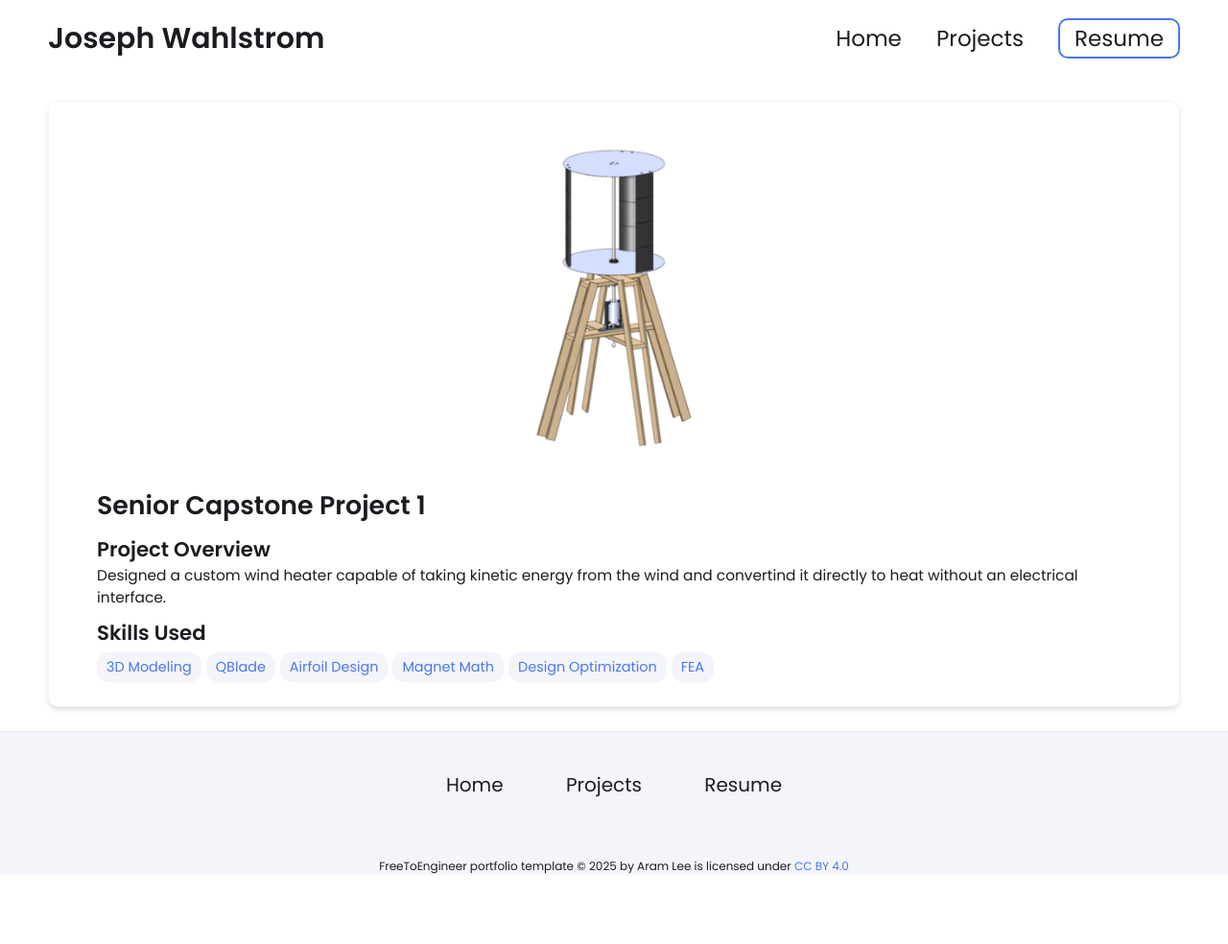
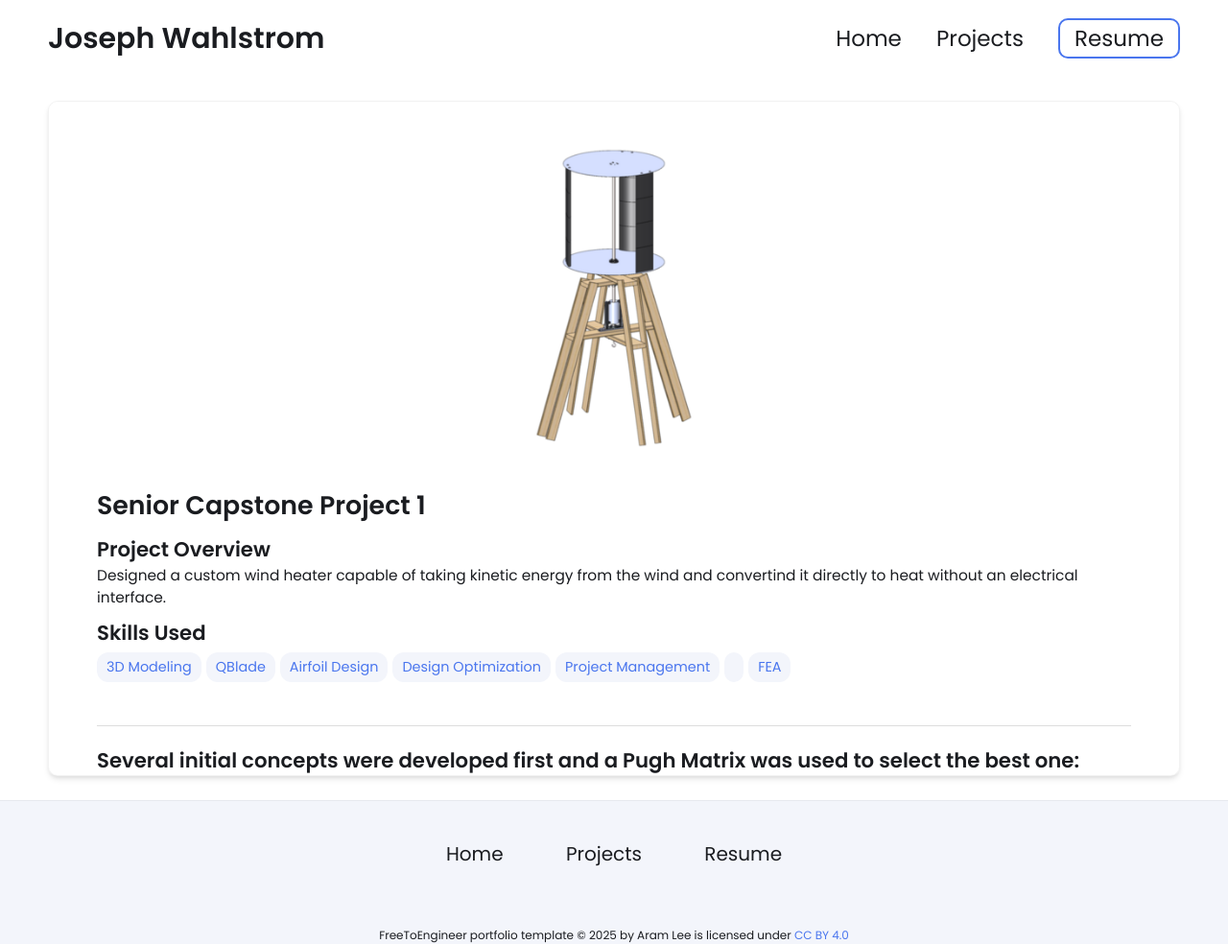
Before and after one commit to JosephWah/JosephW.github.io, a Jekyll site: the page built from _projects/Usenior proj 1/index.md, in a window 1280 px wide. Shown: the whole page at 96% size. Built offline with Jekyll 4.4.1, drawn with Linux system fonts in a browser that asks for light colours; before the commit the page ends 912 px from its top, so only the background shows below that.

Commit message:
Update index.md

```diff
--- a/_projects/Usenior proj 1/index.md
+++ b/_projects/Usenior proj 1/index.md
@@ -6,8 +6,12 @@ skills:
 - 3D Modeling
 - QBlade
 - Airfoil Design
-- Magnet Math
 - Design Optimization
+- Project Management
+-
 - FEA
 main-image: /imageedit_15_8297985868.png
 ---
+
+---
+## Several initial concepts were developed first and a Pugh Matrix was used to select the best one:
```
